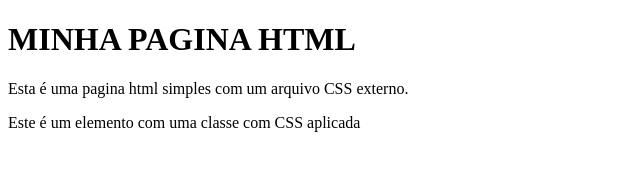
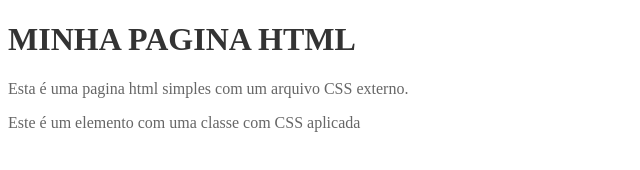
Before and after one commit to KaueMelloLopes/aula-de-html-2, a plain HTML site: page index.html in a window 1280 px wide. Shown: the whole page, without its empty margins (0-640 px from the left). Drawn offline with Linux system fonts and the light colour scheme.

Commit message:
Update index.html

```diff
--- a/index.html
+++ b/index.html
@@ -2,7 +2,7 @@
 <html>
   <head>
     <title>MINHA PAGINA HTML</title>
-    <link rel="stylesheet"type="text/css" href="style.css>
+ <link rel="stylesheet"type="text/css"href="style.css">
   </head>
   <body>
     <h1> MINHA PAGINA HTML</h1>
```
